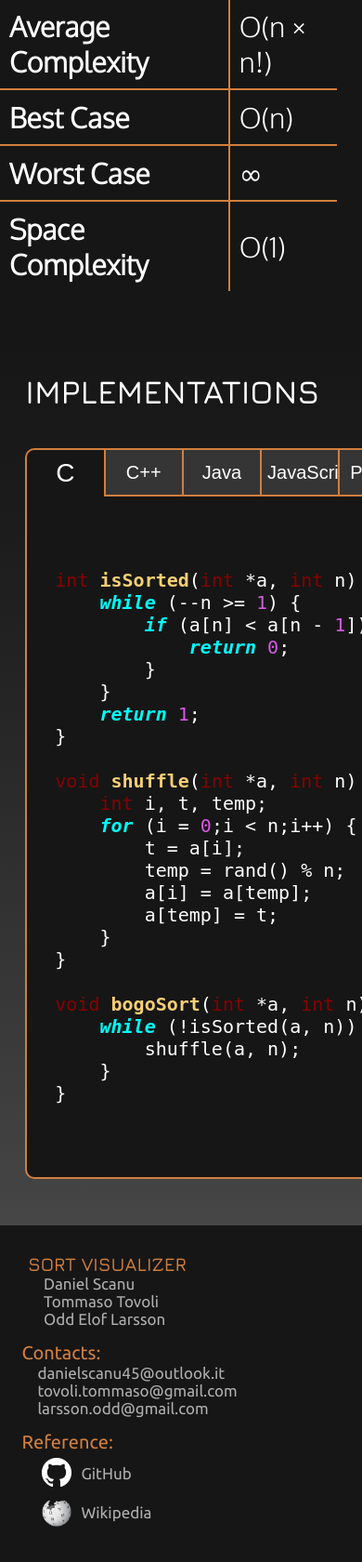
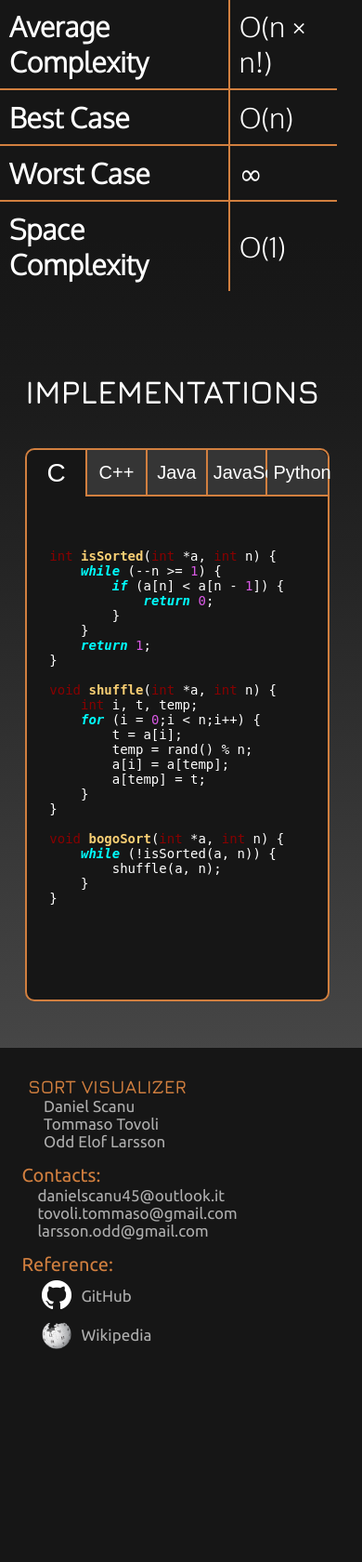
Before and after one commit to Myphz/sortvisualizer, a Flask app: page /bogosort/ in a window 390 px wide. Shown: the part 1530-3210 px from the top of the page at 93% size. After the commit the page ends 2981 px from the top, so only its background shows below. Run offline with Flask 2, Linux system fonts and the light colour scheme; some libraries are stand-ins or nearby versions; some web fonts are replaced.

Commit message:
Mobile fixes

```diff
--- a/static/css/base_sort.css
+++ b/static/css/base_sort.css
@@ -202,7 +202,6 @@ body {
 }
 
 .info-parent {
-
     width: 100%;
     display: inline-block;
     margin-top: 50px;
@@ -274,6 +273,12 @@ body {
     display: inline-block;
     border: 2px solid #d17f3f;
     min-height: 70vh;
+}
+
+@media only screen and (max-width: 1100px) {
+    #menu-code {
+        font-size: 14px;
+    }
 }
 
 .menu-btns {
```
